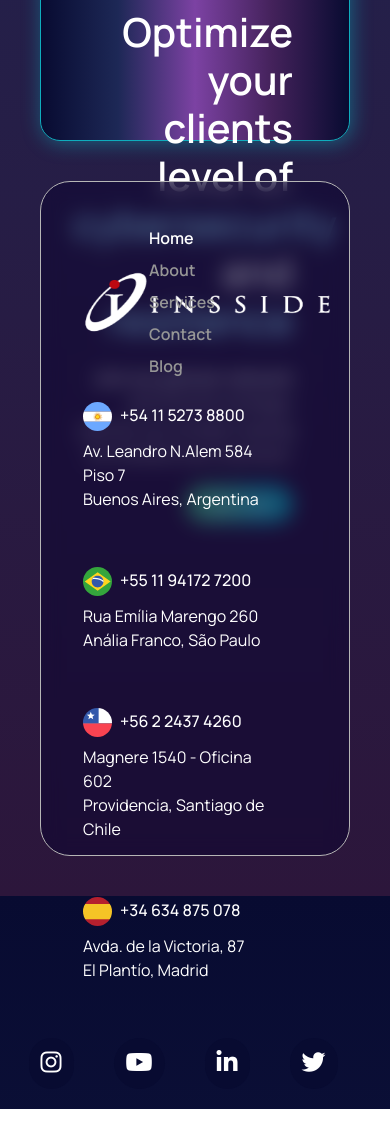
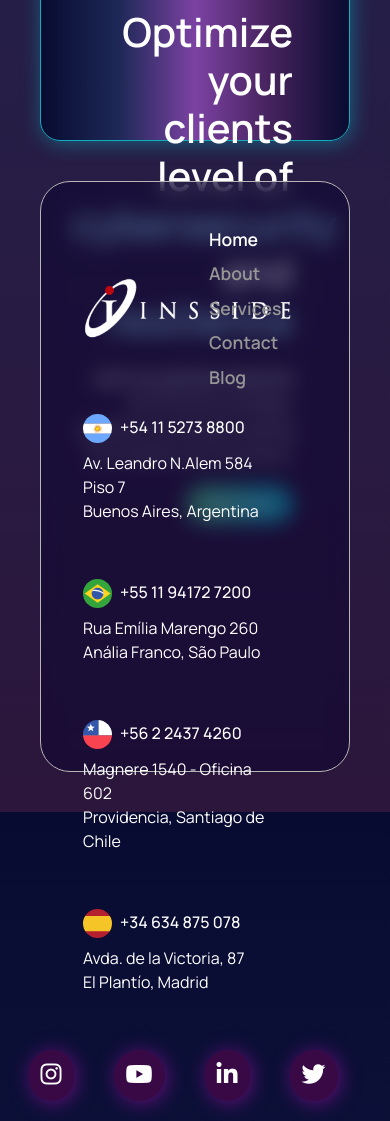
Before and after one commit to chiaraesposito1/Insside-Re-design, a plain HTML site: page index.html in a window 390 px wide. Shown: the part 7789-8910 px from the top of the page. Drawn offline with nearby package versions, Linux system fonts and the light colour scheme.

Commit message:
agregando mobile

```diff
--- a/estilos.css
+++ b/estilos.css
@@ -491,7 +491,7 @@ body{
 /*FOOTER*/
 .footer{
     border-radius: 30px;
-    height: 80vh;
+    height: 70vh;
     margin: 40px;
     padding: 40px 10px;
     background-color: #0c043085;
@@ -513,18 +513,19 @@ body{
         width:250px;
         height: 60px;
         margin: 20px;
+        padding-right: 40px;
     }
     .footer-nav{
-        margin-left: 30px;
-        padding-left: 20px;
+        margin-left: 70px;
+        padding-left: 40px;
     }
-
     .nav-link{
         list-style: none;
         color:rgb(150, 150, 150);
         text-decoration: none;
         font-weight: 600;
         padding: 4px;
+        font-size: 1.1rem;
     }
     .nav-link:hover{
         color: white;
@@ -534,7 +535,8 @@ body{
         color: white;
     }
     .redes{
-        background-color: #080B31;
+        background-color: #390946;
+        box-shadow: 2px 2px 20px #63107a;
         padding:12px;
         border-radius: 100px;
         margin-top: 10px;
@@ -545,7 +547,6 @@ body{
             color:white;
         }
     }
-
 }
 
 /*404*/
@@ -573,7 +574,7 @@ main{
 
 }
 
-@media screen and (max-width: 767px){
+@media screen and (max-width: 480px){
     .portada{
         height: 80vh;
         width: 100%;
@@ -816,3 +817,7 @@ main{
 }
 
 }
+
+@media screen and (max-width: 1200px){
+
+}
--- a/index.html
+++ b/index.html
@@ -32,7 +32,7 @@
           </nav>
 
     </header>
-    <main>
+    <main class="">
         <section class="container-fluid portada d-flex flex-column justify-content-center align-items-center">
             <h1>Leading the Way in <span class="text-color">Cybersegurity 360° </span>Excellence</h1>
             <p class="text-center">Since 2007, we have been providing 360° customized cybersecurity services to help organizations develop secure environments, reducing risks and protecting their critical assets</p>
@@ -219,7 +219,7 @@
                         <img src="./asetss/img/cita-correcta.png" alt="" class="cita">
                         <p class="opinion">From the moment we began our journey towards certification, INSSIDE was with us every step of the way. It was a difficult path with many changes, but also exciting and full of constant learning. For every aspect, we found a solution. We continue working and growing with INSSIDE's support as we head toward recertification in this new era of opportunities</p>
                     </div>
-                    <div class="col d-flex justify-content-evenly align-items-end empresa-cliente">
+                    <div class="col d-flex justify-content-center align-items-center empresa-cliente">
                         <img src="./asetss/img/logo-cabal.webp" alt="" class="img-empresa">
                     <div>
                             <h4>Gustavo Chiarel</h4>
@@ -235,7 +235,7 @@
                         <img src="./asetss/img/cita-correcta.png" alt="" class="cita">
                         <p class="opinion">At Klap, we thank INSSIDE. The teamwork between both companies has been essential in achieving the PCI DSS and PCI PIN certifications that Klap now holds. INSSIDE has added value by operationalizing our processes. INSSIDE is a key part of Klap's efforts to achieve our strategic goals, which are focused on being a cutting-edge technology company with robust and secure processes that allow us to face constant changes</p>
                     </div>
-                        <div class=" col d-flex justify-content-center align-items-end empresa-cliente">
+                        <div class=" col d-flex justify-content-center align-items-center empresa-cliente">
                         <img src="./asetss/img/logo-cabal.webp" alt="">
                         <div>
                             <h4>Sandra Ferrada Bórquez</h4>
```
